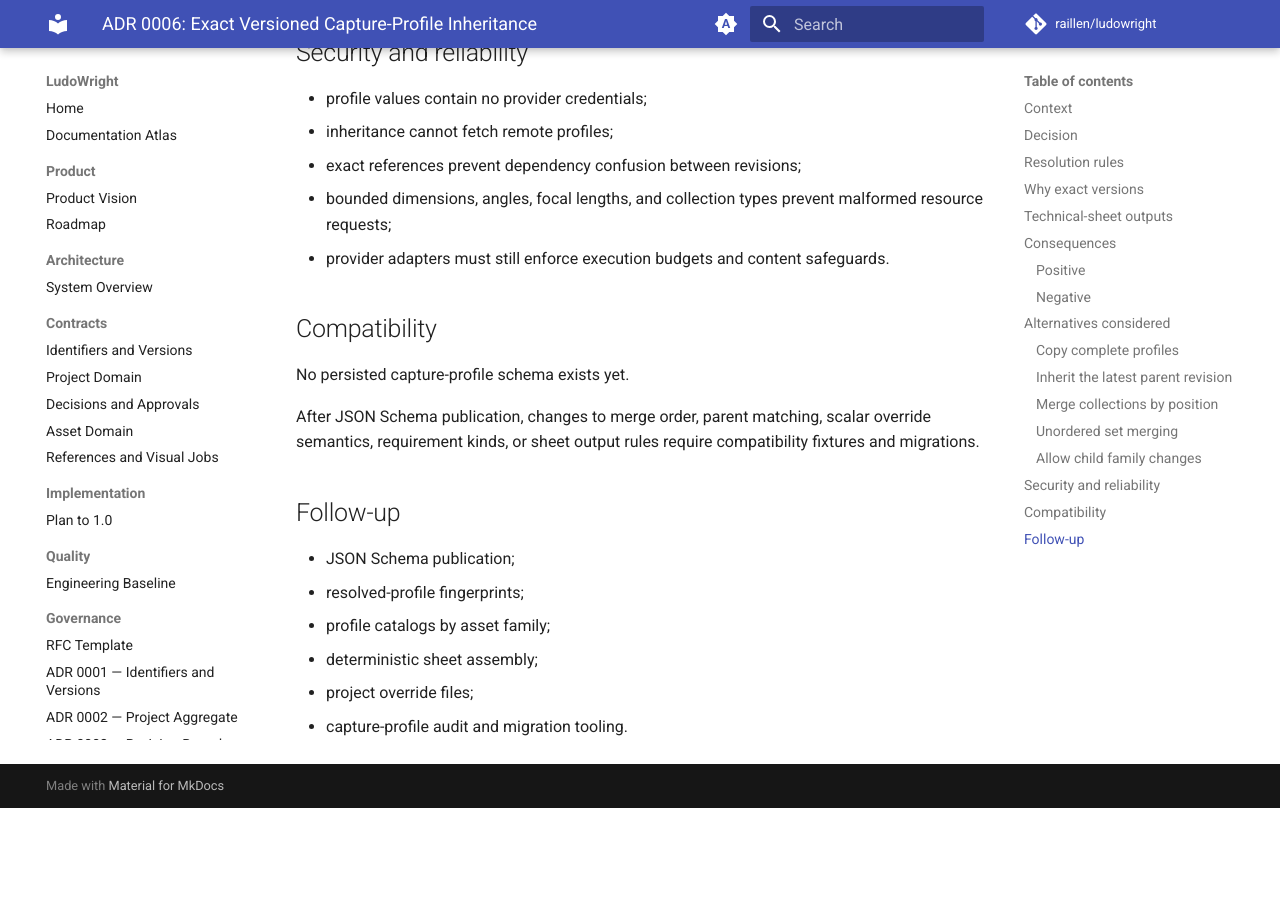
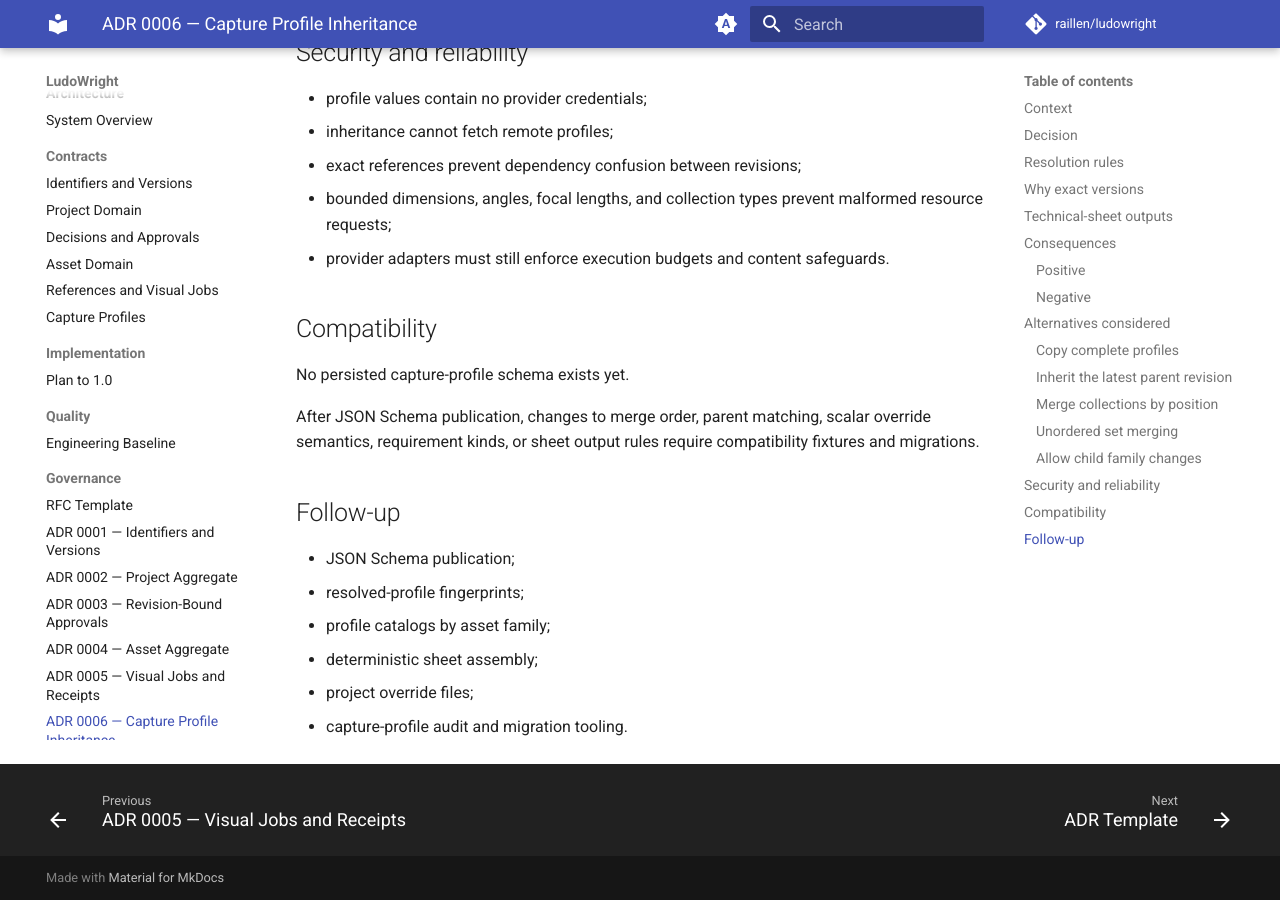
Before and after one commit to raillen/ludowright, an MkDocs documentation site: the page built from docs/decisions/0006-exact-versioned-capture-profile-inheritance.md, in a window 1280 px wide and 900 px high, scrolled down 3198 px. Built offline with MkDocs 1.6.1 and Material for MkDocs 9.7.7, drawn with Linux system fonts in a browser that asks for light colours; comment, search, counter and statistics services are not loaded; before the commit the page ends 4006 px from its top, so only the background shows below that.

Commit message:
Index capture profile documentation

```diff
--- a/mkdocs.yml
+++ b/mkdocs.yml
@@ -22,6 +22,7 @@ nav:
       - Decisions and Approvals: contracts/DECISIONS_AND_APPROVALS.md
       - Asset Domain: contracts/ASSET_DOMAIN.md
       - References and Visual Jobs: contracts/REFERENCES_AND_VISUAL_JOBS.md
+      - Capture Profiles: contracts/CAPTURE_PROFILES.md
   - Implementation:
       - Plan to 1.0: plans/IMPLEMENTATION_PLAN.md
   - Quality:
@@ -33,6 +34,7 @@ nav:
       - ADR 0003 — Revision-Bound Approvals: decisions/0003-revision-bound-approvals.md
       - ADR 0004 — Asset Aggregate: decisions/0004-decomposed-asset-aggregate.md
       - ADR 0005 — Visual Jobs and Receipts: decisions/0005-immutable-visual-jobs-and-receipts.md
+      - ADR 0006 — Capture Profile Inheritance: decisions/0006-exact-versioned-capture-profile-inheritance.md
       - ADR Template: decisions/0000-template.md
   - Operations:
       - Documentation Site: operations/DOCUMENTATION_SITE.md
```
